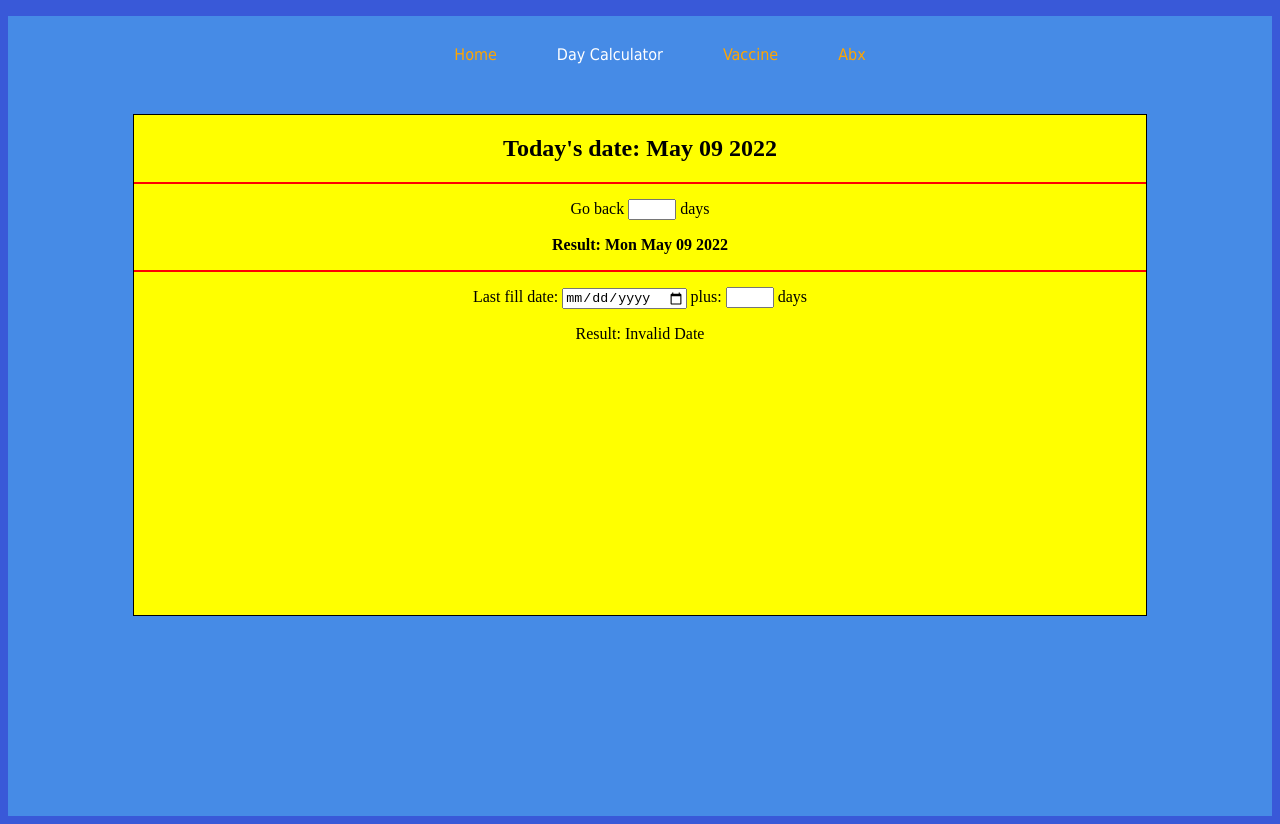
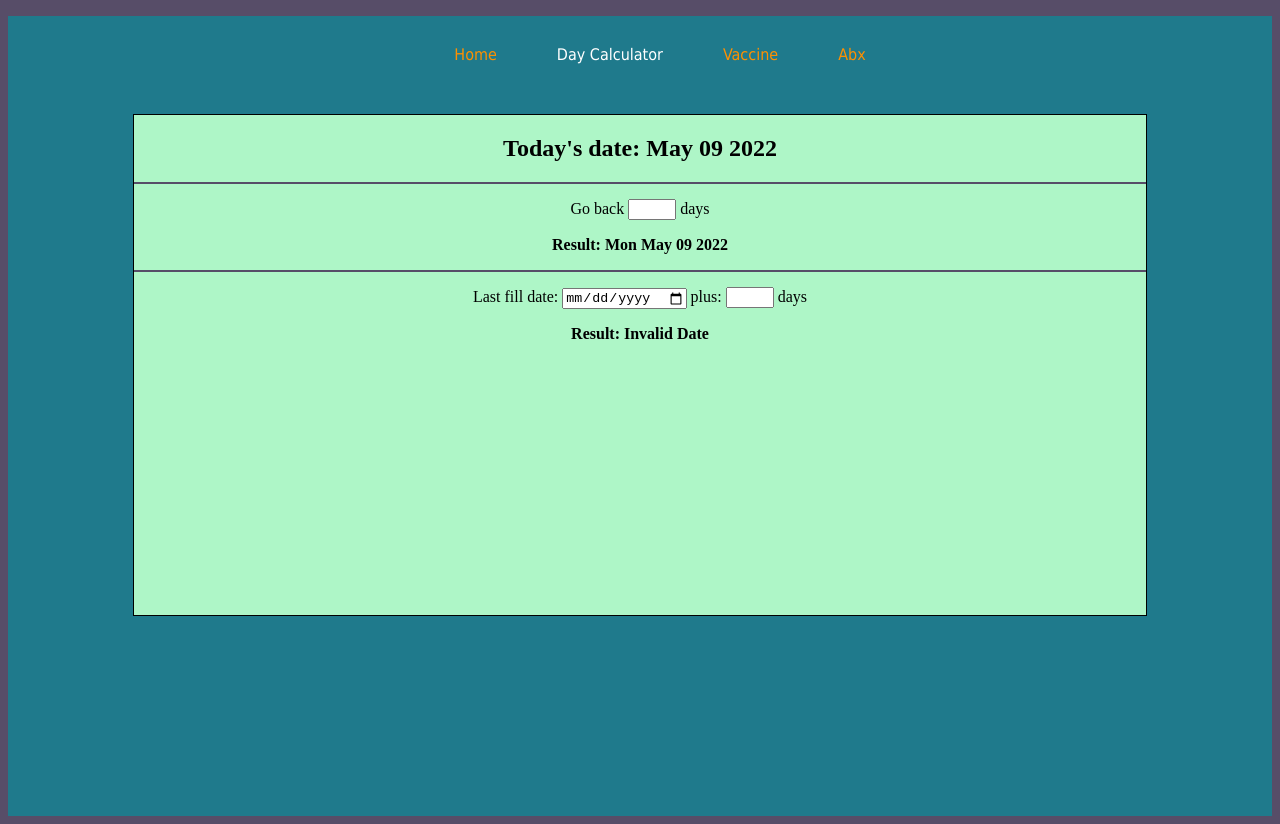
Before and after one commit to icyparkinson/rx-react, a React (Create React App) app: page /daycalc in a window 1280 px wide. Built offline with nearby package versions, Linux system fonts and the light colour scheme.

Commit message:
Changed colors

```diff
--- a/public/index.html
+++ b/public/index.html
@@ -10,7 +10,7 @@
     />
     <title>Rx Buddy</title>
   </head>
-  <body style="background-color: rgb(57, 89, 216)">
+  <body style="background-color: #574d68">
     <noscript>You need to enable JavaScript to run this app.</noscript>
     <div id="root"></div>
 
--- a/src/App.js
+++ b/src/App.js
@@ -6,7 +6,7 @@ import NavBar from "./components/NavBar"
 
 const App = () =>{
    return (
-    <div style = {{backgroundColor: "rgb(70, 139, 230)", height: "800px"}}>
+    <div style = {{backgroundColor: "#1f7a8c", height: "800px"}}>
       <Router>
         <NavBar />
         <WorkSpace />
--- a/src/components/DayCalc.js
+++ b/src/components/DayCalc.js
@@ -6,7 +6,7 @@ const DayCalc = () => {
         return num * 86400000
     }
 
-    //local offset in ms
+    //local offset in ms needed to fix problem of date coming back 1 day early
     const localOffset = 25200000
 
     const today = new Date()
@@ -40,21 +40,21 @@ const DayCalc = () => {
         <div>
             <h1>Today's date: {Date(Date.now()).toString().substr(4, 11)}</h1>
 
-            <section style= {{borderTop: "2px solid red", height: "15px"}}></section>
+            <section style= {{borderTop: "2px solid #574D68", height: "15px"}}></section>
 
             <span>Go back </span>
             <input onChange = {handleBackDate} value = {backDate} style = {{width: "40px"}}></input>
             <span> days</span>
             <p style = {{fontWeight: "bold"}}>Result: { (new Date(today.getTime() - convertDayToMs(backDate))).toDateString()  }</p>
 
-            <section style= {{borderTop: "2px solid red", height: "15px"}}></section>
+            <section style= {{borderTop: "2px solid #574D68", height: "15px"}}></section>
 
             <span> Last fill date: </span>
             <input type = "date" onChange = {handleLastFillDate}></input>
             <span> plus: </span>
             <input style = {{width: "40px"}} onChange = {handleNextFillDate}></input>
             <span> days</span>
-            <p>Result: {  (new Date(lastFillDate + localOffset + convertDayToMs(nextFillDate))).toDateString() }</p>
+            <p style = {{fontWeight: "bold"}}>Result: {  (new Date(lastFillDate + localOffset + convertDayToMs(nextFillDate))).toDateString() }</p>
             {console.log(
                 `next fill date is ${convertDayToMs(nextFillDate)} and last fill is ${lastFillDate} which is ${new Date(lastFillDate)} and the offset is ${(new Date()).getTimezoneOffset*60000} `
                 )}
--- a/src/components/Home.js
+++ b/src/components/Home.js
@@ -2,7 +2,7 @@ import React from "react"
 
 const Home = () => {
     return(
-        <section style = {{backgroundColor: "green"}}>
+        <section>
             <p style = {{color: "red"}}>This is homepage</p>
             <p>Select from options above!</p>
         </section>
--- a/src/components/NavBar.js
+++ b/src/components/NavBar.js
@@ -11,12 +11,12 @@ const StyledLink = styled.ul`
     .navbarItem{
         text-decoration: none;
         font-family: Tahoma;
-        color: orange;
+        color: #FE9000;
         padding: 0 30px;
         line-height: 5px;
         &:hover{
-            color: blue;
-            border-bottom: 2px solid blue;
+            color: #EEE5E9;
+            border-bottom: 2px solid #EEE5E9;
         }
         }
     }
--- a/src/components/WorkSpace.js
+++ b/src/components/WorkSpace.js
@@ -27,7 +27,7 @@ const workSpaceStyle = {
     width: "80%",
     height: "500px",
     margin: "50px auto",
-    backgroundColor: "yellow"
+    backgroundColor: "#aef6c7"
 }
 
 export default WorkSpace
```
